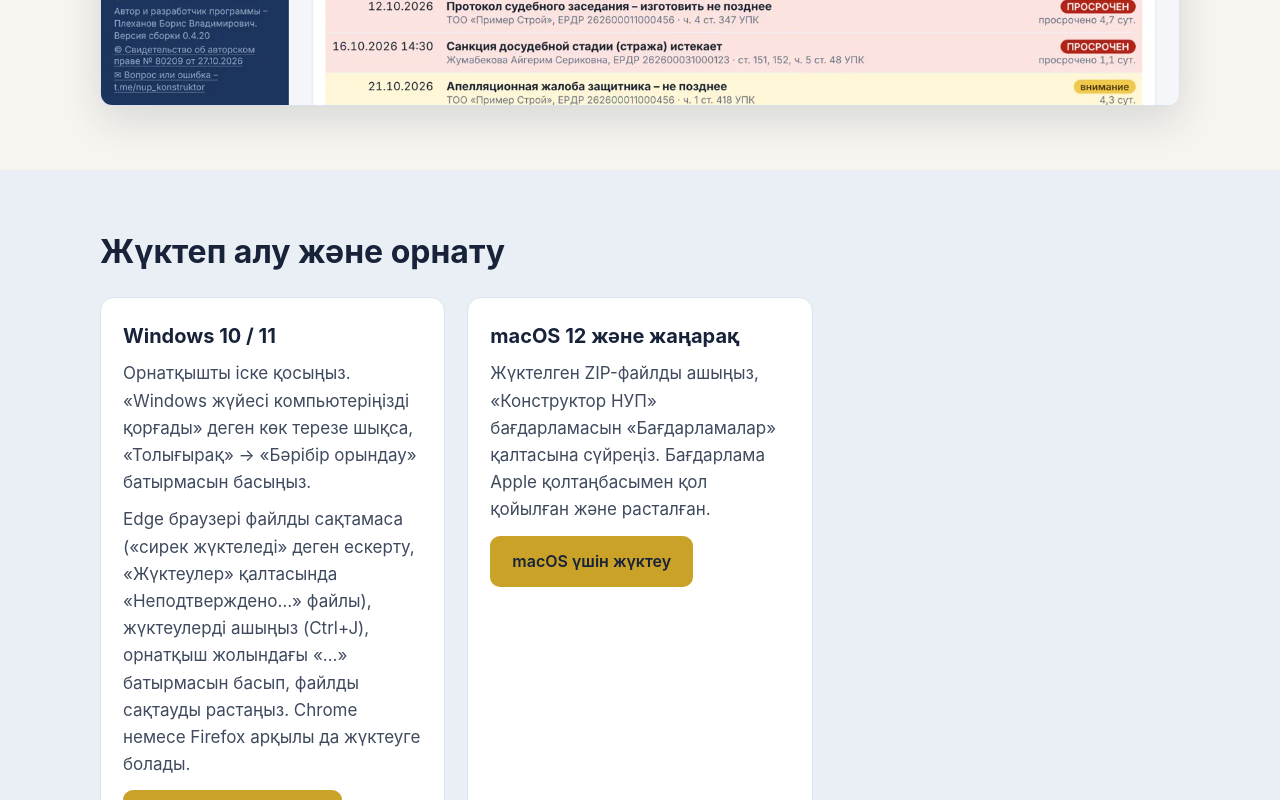
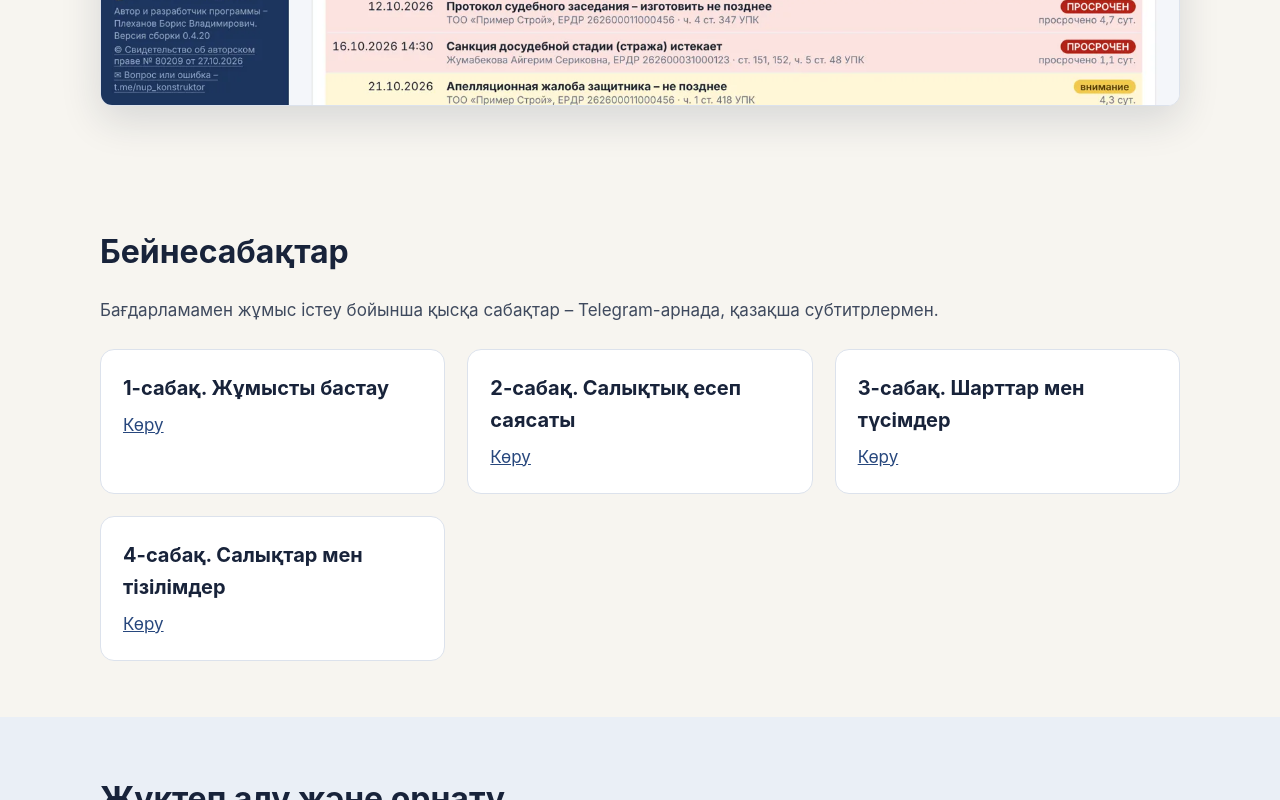
Before and after one commit to konstruktor-nup/konstruktor-nup.github.io, a plain HTML site: page kk.html in a window 1280 px wide. Shown: the part 2000-2800 px from the top of the page. Drawn offline with Linux system fonts and the light colour scheme.

Commit message:
Сайт: раздел «Видеоуроки» со ссылками на Telegram-канал

```diff
--- a/kk.html
+++ b/kk.html
@@ -53,6 +53,7 @@ footer a { color:#DCE4F2; }
     <img src="img/icon.png" alt="СЕС конструкторы бағдарламасының белгісі">
     <a class="brand" href="kk.html">СЕС конструкторы</a>
     <nav>
+      <a href="#lessons">Сабақтар</a>
       <a href="#download">Жүктеп алу</a>
       <a href="https://t.me/nup_konstruktor">Telegram</a>
       <a href="./" hreflang="ru">Русский</a>
@@ -86,6 +87,19 @@ footer a { color:#DCE4F2; }
   </div>
 </section>
 
+<section id="lessons">
+  <div class="wrap">
+    <h2>Бейнесабақтар</h2>
+    <p style="margin:0 0 24px">Бағдарламамен жұмыс істеу бойынша қысқа сабақтар – Telegram-арнада, қазақша субтитрлермен.</p>
+    <div class="grid">
+      <div class="card"><h3>1-сабақ. Жұмысты бастау</h3><p><a href="https://t.me/nup_konstruktor/29">Көру</a></p></div>
+      <div class="card"><h3>2-сабақ. Салықтық есеп саясаты</h3><p><a href="https://t.me/nup_konstruktor/28">Көру</a></p></div>
+      <div class="card"><h3>3-сабақ. Шарттар мен түсімдер</h3><p><a href="https://t.me/nup_konstruktor/33">Көру</a></p></div>
+      <div class="card"><h3>4-сабақ. Салықтар мен тізілімдер</h3><p><a href="https://t.me/nup_konstruktor/38">Көру</a></p></div>
+    </div>
+  </div>
+</section>
+
 <section class="mist" id="download">
   <div class="wrap">
     <h2>Жүктеп алу және орнату</h2>
```
Also changed, not shown: index.html (+14 -0 lines).
